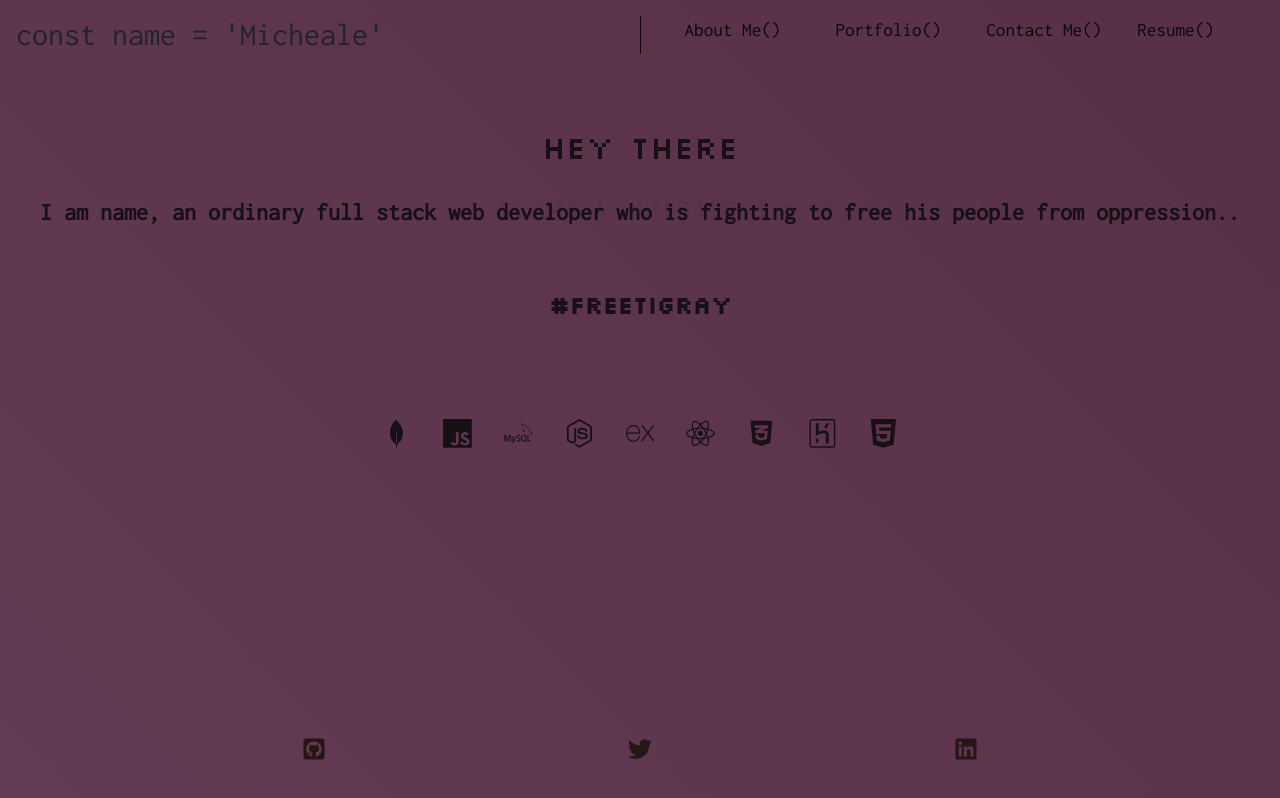
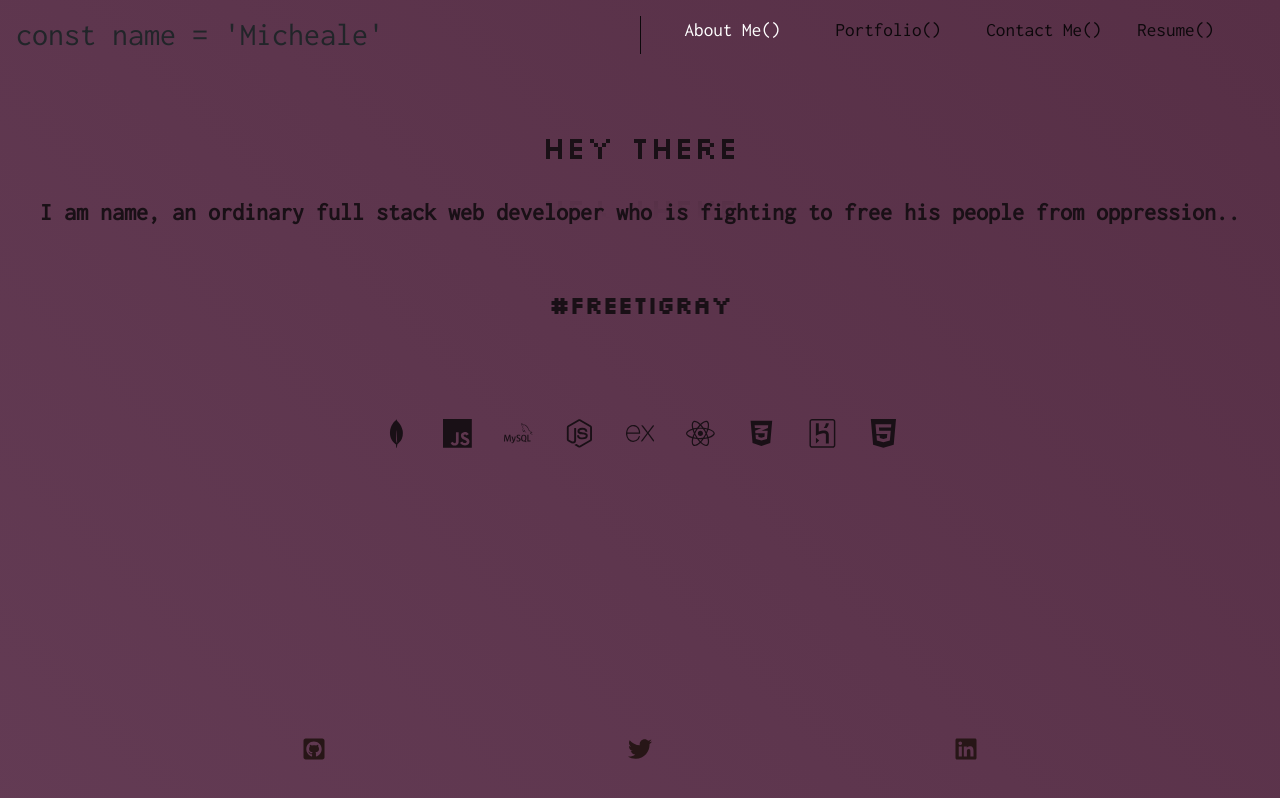
Before and after one commit to MikeTigray/react-portfolio, a React (Create React App) app: page /Home in a window 1280 px wide. Built offline with nearby package versions, Linux system fonts and the light colour scheme.

Commit message:
made navbars to change color based on current location

```diff
--- a/src/components/Navigation/Navigation.css
+++ b/src/components/Navigation/Navigation.css
@@ -12,6 +12,10 @@ a:link {
   border-style: groove;
   transition-property: border-bottom;
 }
+
 .anchor {
   color: #0c080b;
 }
+.target {
+  color: white;
+}
--- a/src/components/Navigation/Navigation.js
+++ b/src/components/Navigation/Navigation.js
@@ -1,30 +1,56 @@
 import "./Navigation.css";
-import { Link } from "react-router-dom";
+import { Link, useLocation } from "react-router-dom";
+import { useEffect, useState } from "react";
+
 export default function Navigation() {
+  let location = useLocation().pathname;
+  const [main, setMain] = useState(false);
+
+  const handleClick = () => {};
   return (
     <nav className="col container">
       <ul className="row">
         <li className="col list ">
           {" "}
-          <Link to="/Home" className="anchor">
+          <Link
+            id="home"
+            onClick={handleClick}
+            to="/Home"
+            className={location === "/Home" ? "target" : "anchor"}
+          >
             About Me()
           </Link>
         </li>
         <li className="col list">
           {" "}
-          <Link className="anchor" to="/project">
+          <Link
+            id="project"
+            onClick={handleClick}
+            className={location === "/project" ? "target" : "anchor"}
+            to="/project"
+          >
             Portfolio()
           </Link>
         </li>
         <li className="col list">
           {" "}
-          <Link className="anchor" to="/contact">
+          <Link
+            id="contact"
+            onClick={handleClick}
+            className={location === "/contact" ? "target" : "anchor"}
+            to="/contact"
+          >
             Contact Me()
           </Link>
         </li>
         <li className="col list">
           {" "}
-          <Link className="anchor" to="google.com">
+          <Link
+            id="resume"
+            onClick={handleClick}
+            className={location === "/resume" ? "target" : "anchor"}
+            to="/resume"
+          >
             Resume()
           </Link>
         </li>
```
